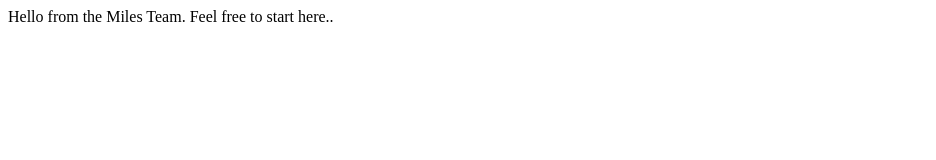
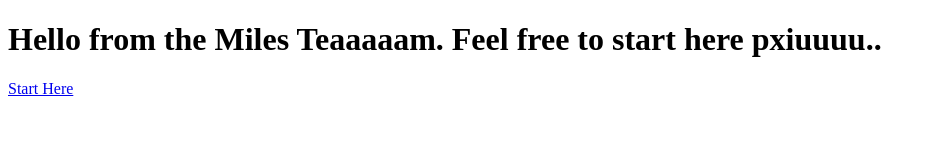
Before and after one commit to ricarthor/clicking-buttons-fast-ricky-1, a plain HTML site: page index.html in a window 1280 px wide. Shown: the whole page, without its empty margins (0-936 px from the left). Drawn offline with Linux system fonts and the light colour scheme.

Commit message:
boilerplate

```diff
--- a/index.html
+++ b/index.html
@@ -2,7 +2,9 @@
 <html>
 
 <body>
-    Hello from the Miles Team. Feel free to start here..
+    <h1>Hello from the Miles Teaaaaam. Feel free to start here pxiuuuu..</h1>
+  <a href="WWW/TheProject.html">Start Here</a>
+
 </body>
 
 </html>
```
Also changed, not shown: WWW/TheProject.html (added, +1 -0 lines), css/style.css (added), 4 other files.
